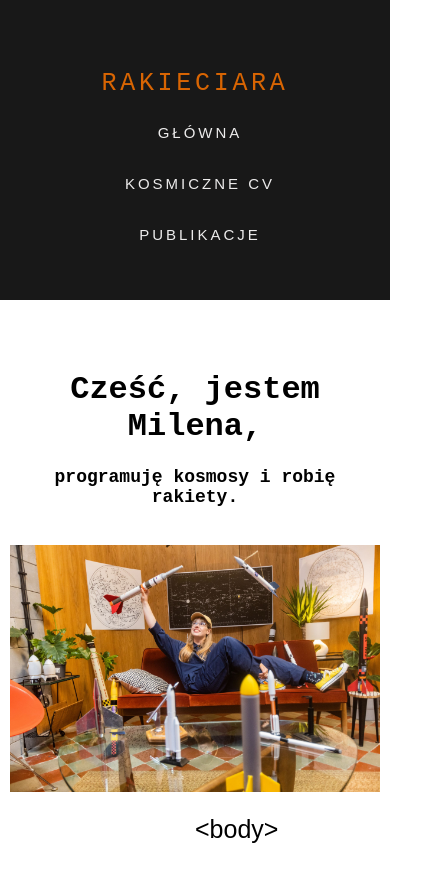
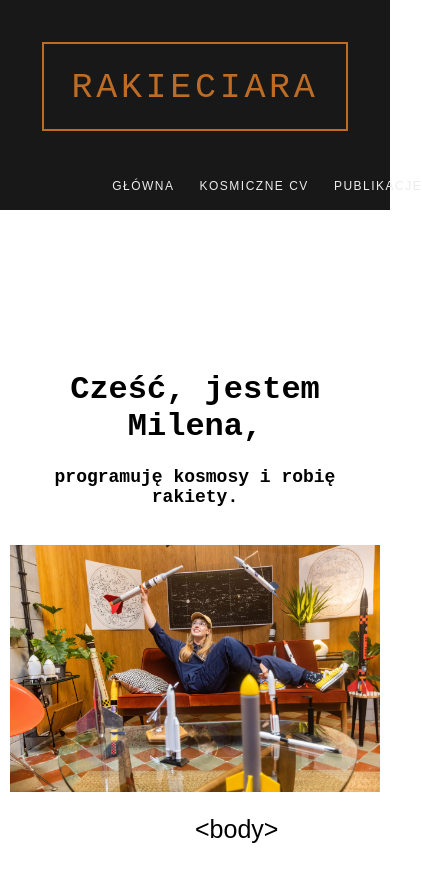
Before and after one commit to Oliweirdo/rakieciara-react, a React (Create React App) app: page / in a window 390 px wide. Shown: the top 882 px of the page, 422 px wide, since content can reach past the window. Built offline with nearby package versions, Linux system fonts and the light colour scheme.

Commit message:
updated mobile navbar

```diff
--- a/src/App.scss
+++ b/src/App.scss
@@ -1,7 +1,7 @@
 
 $primary-color: #edecec;
-$secondary-color: #d86503;
-
+$secondary-color: #bc6c25;
+$text-bg-color:#dda15e;
 $background-color: #0000;
 $text-color:#0000;
 $page-backgroud-color:#edecec;
--- a/src/components/Navbar/index.js
+++ b/src/components/Navbar/index.js
@@ -5,11 +5,13 @@ const Navbar = () =>
  <div className="nav-bar">
 <navbar>
 <nav>
+  <div className='box'>
 <NavLink className="title"
     exact="true"
     activeclassname="active"
     to="/"> RAKIECIARA
   </NavLink>
+  </div>
 <ul>
 <li>
 
@@ -23,7 +25,7 @@ const Navbar = () =>
   <NavLink
     activeclassname="active"
     className="about-link"
-    to="/"> KOSMICZNE CV
+    to="/"> KOSMICZNE&nbsp;CV
   </NavLink>
   </li>
   <li>
--- a/src/components/Navbar/index.scss
+++ b/src/components/Navbar/index.scss
@@ -12,8 +12,19 @@
   padding-right: 20vh;
 
   @media screen and (max-width:500px) {
-    min-height: 300px;
+    min-height: 210px;
     width: 100%;
+  }
+  .box{
+    @media screen and (max-width:500px) {
+      display: block;
+    width:auto;
+    border-left: 2px solid ;
+    border-right: 2px solid ;
+    border-bottom: 2px solid;
+    border-top: 2px solid;
+    color: $secondary-color;
+    }
   }
 
   .title {
@@ -27,11 +38,13 @@
     letter-spacing: 3.7px;
     font-family: 'Space Mono', monospace;
 
+
     @media screen and (max-width:500px) {
-      margin-top: 4vh;
+      margin: 4vh vh;
       padding:0;
-      font-size: 25px;
+      font-size: 35px;
       display: block;
+      font-weight: 500;
     }
   }
 
@@ -52,7 +65,7 @@
     @media screen and (max-width:500px) {
       flex-direction: column;
      padding: 5vh;
-     letter-spacing: 3px;
+     letter-spacing: 1.5px;
     }
 
     ul {
@@ -62,21 +75,24 @@
       list-style: none;
 
       @media screen and (max-width:500px) {
-        width: 100%;
-        display: block;
+        width: 80%;
+        font-size:5px;
+        margin-left:5px;
       }
     }
 
     li {
       text-align: center;
       justify-content: space-between;
-      padding-left: 20vh;
+      margin:  0 auto;
+      padding-left: 10vh;
       text-align: center;
       text-decoration: none;
 
       @media screen and (max-width:500px) {
-        padding: 0%;
-        margin-left: -30px;
+        padding-left: 0;
+        margin-left: 25px;
+        margin-top:3vh;
       }
     }
 
@@ -89,8 +105,8 @@
       text-decoration: none;
 
       @media screen and (max-width:500px) {
-        display: block;
-        font-size: 15px;
+       // display: block;
+        font-size: 12px;
       }
 
       i {
```
